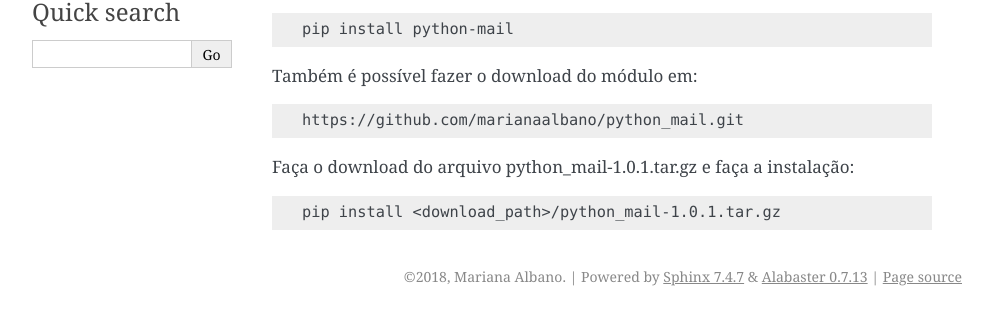
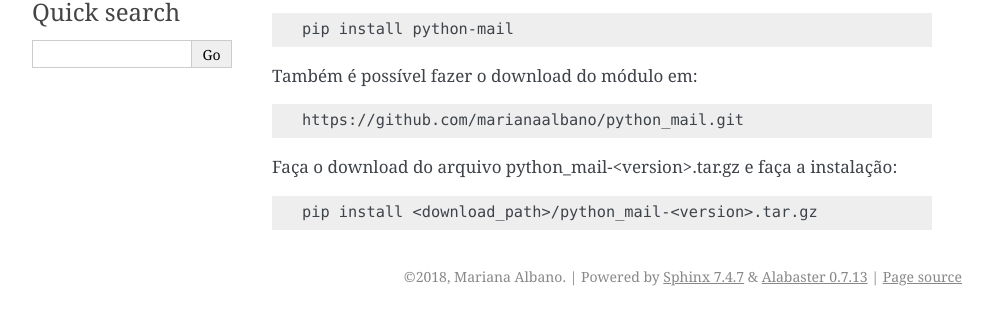
Before and after one commit to marianaalbano/email-search, a Sphinx documentation site: the page built from docs/instalando-modulo.rst, in a window 1280 px wide. Shown: the part 131-456 px from the top of the page, without its empty margins (148-1141 px from the left). Built offline with Sphinx 7.4.7, drawn with Linux system fonts in a browser that asks for light colours.

Commit message:
update module version

```diff
--- a/docs/instalando-modulo.rst
+++ b/docs/instalando-modulo.rst
@@ -16,8 +16,8 @@ Também é possível fazer o download do módulo em:
 
    https://github.com/marianaalbano/python_mail.git
 
-Faça o download do arquivo python_mail-1.0.1.tar.gz e faça a instalação:
+Faça o download do arquivo python_mail-<version>.tar.gz e faça a instalação:
 
 .. code-block:: sh
 
-   pip install <download_path>/python_mail-1.0.1.tar.gz
+   pip install <download_path>/python_mail-<version>.tar.gz
```
